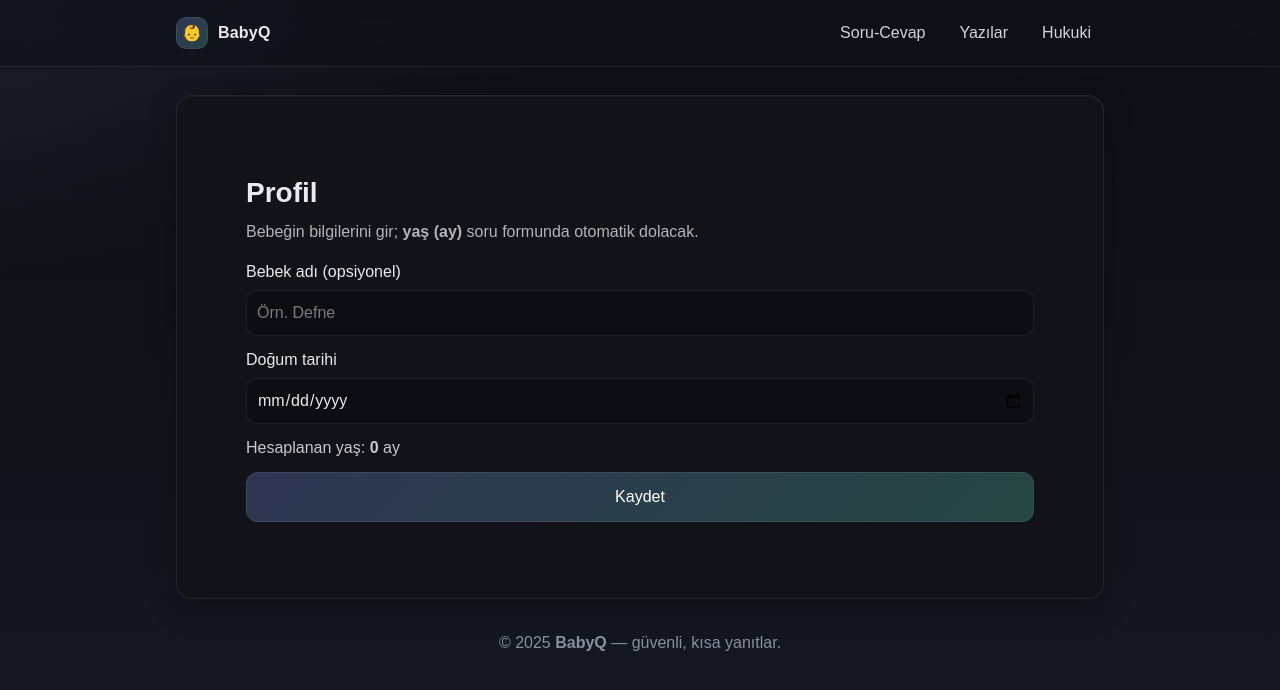
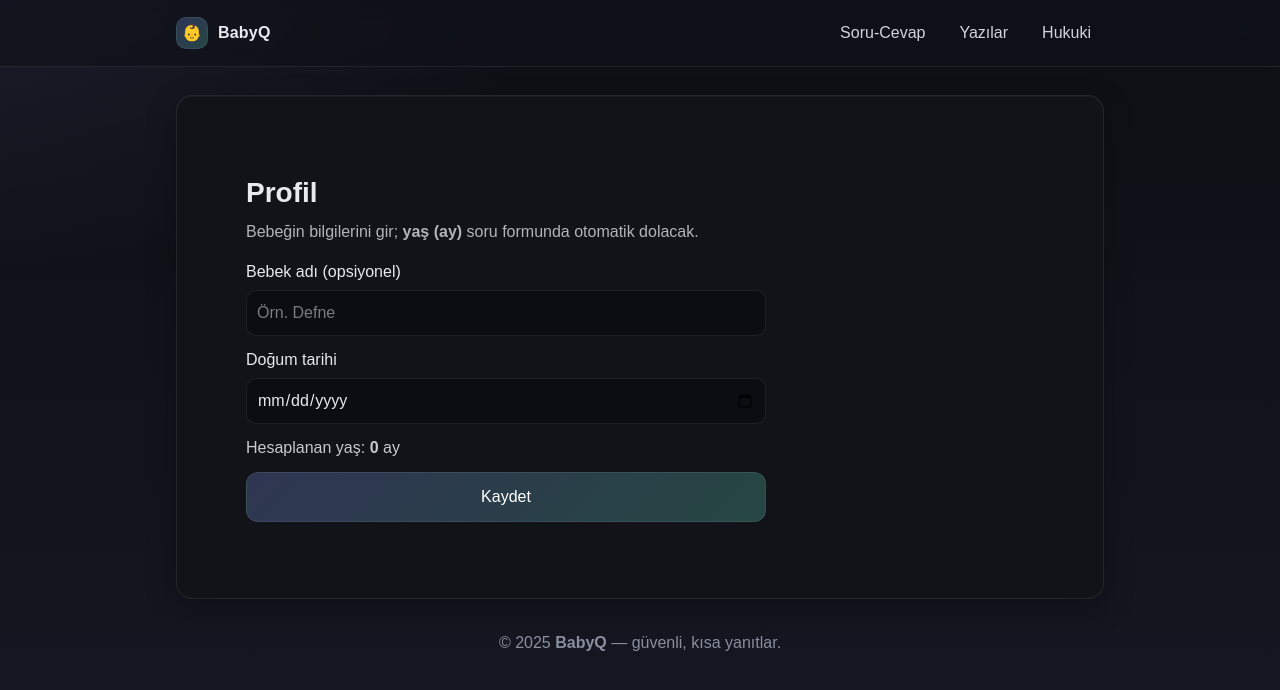
Before and after one commit to DidemKurtErsoy1/nextjs-boilerplate, a Next.js app: page /profile in a window 1280 px wide. Shown: the top 690 px of the page. Built offline with nearby package versions, Linux system fonts and the light colour scheme.

Commit message:
Update page.tsx

```diff
--- a/app/profile/page.tsx
+++ b/app/profile/page.tsx
@@ -2,10 +2,9 @@
 
 import { useEffect, useMemo, useState } from 'react';
 
-type Profile = {
-  baby_name: string;
-  birth_date: string; // yyyy-mm-dd
-};
+type Profile = { baby_name: string; birth_date: string };
+
+const LS_KEY = 'babyq_profile_v1';
 
 function monthsBetween(birthISO: string) {
   if (!birthISO) return 0;
@@ -16,18 +15,17 @@ function monthsBetween(birthISO: string) {
   return Math.max(0, m);
 }
 
-const LS_KEY = 'babyq_profile_v1';
-
 export default function ProfilePage() {
   const [babyName, setBabyName] = useState('');
-  const [birthDate, setBirthDate] = useState(''); // yyyy-mm-dd
+  const [birthDate, setBirthDate] = useState('');
   const [saved, setSaved] = useState(false);
 
+  // localStorage'dan yükle
   useEffect(() => {
     try {
       const raw = localStorage.getItem(LS_KEY);
       if (raw) {
-        const p: Profile = JSON.parse(raw);
+        const p = JSON.parse(raw) as Profile;
         setBabyName(p.baby_name || '');
         setBirthDate(p.birth_date || '');
       }
@@ -51,7 +49,7 @@ export default function ProfilePage() {
         Bebeğin bilgilerini gir; <strong>yaş (ay)</strong> soru formunda otomatik dolacak.
       </p>
 
-      <form onSubmit={onSave} style={{ display: 'grid', gap: 12, marginTop: 16 }}>
+      <form onSubmit={onSave} style={{ display: 'grid', gap: 12, marginTop: 16, maxWidth: 520 }}>
         <label>
           Bebek adı (opsiyonel)
           <input
@@ -79,14 +77,7 @@ export default function ProfilePage() {
 
         <button
           type="submit"
-          style={{
-            padding: '12px 14px',
-            background: '#111',
-            color: '#fff',
-            borderRadius: 8,
-            border: 0,
-            cursor: 'pointer'
-          }}
+          style={{ padding: '12px 14px', background: '#111', color: '#fff', borderRadius: 8, border: 0, cursor: 'pointer' }}
         >
           Kaydet
         </button>
```
